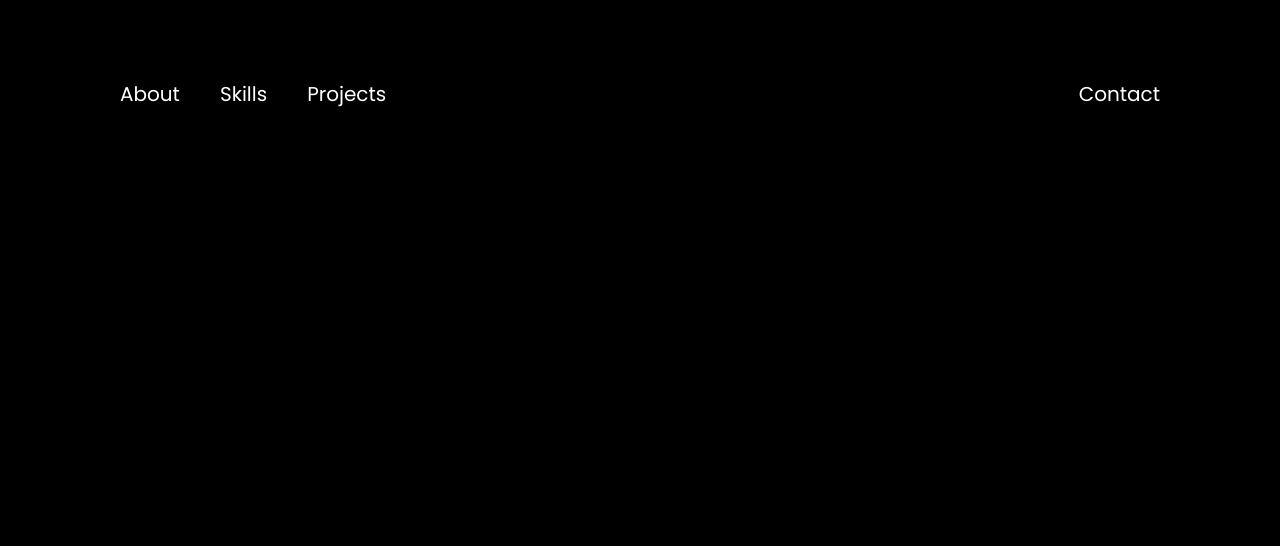
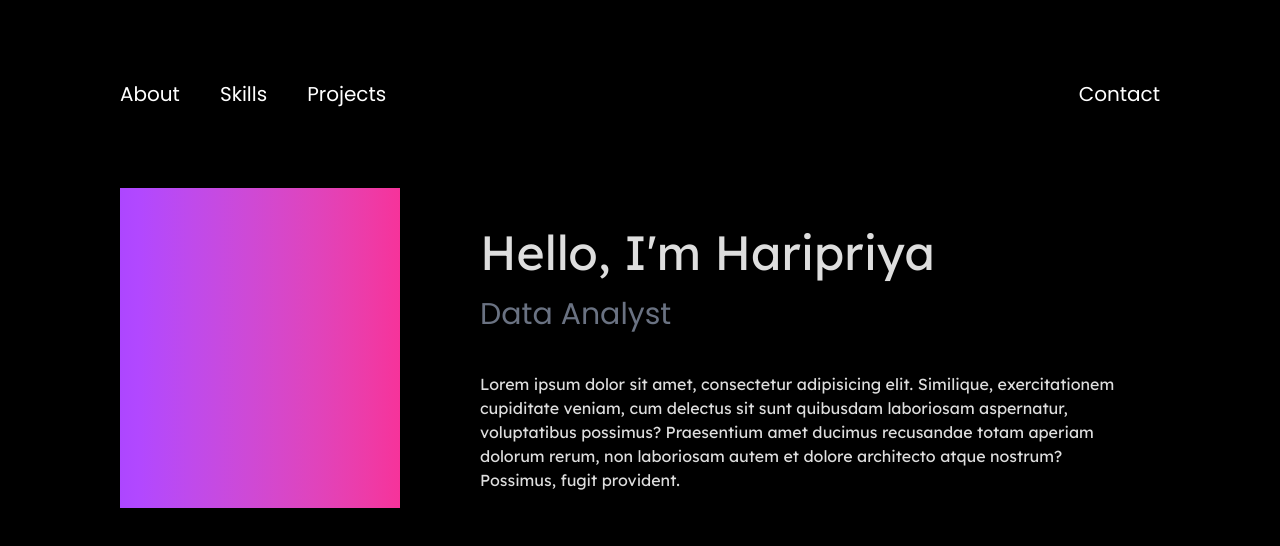
Before and after one commit to Haripriya-1212/PortfolioSite, a React (Vite) app in the folder frontend/: page / in a window 1280 px wide. Shown: the top 546 px of the page. Built offline with nearby package versions, Linux system fonts and the light colour scheme.

Commit message:
added about section

```diff
--- a/frontend/src/App.jsx
+++ b/frontend/src/App.jsx
@@ -2,7 +2,7 @@ import { useState } from 'react'
 import reactLogo from './assets/react.svg'
 import viteLogo from '/vite.svg'
 import './App.css'
-import Navbar from './components/Navbar'
+import HomePage from './HomePage'
 
 
 function App() {
@@ -10,7 +10,7 @@ function App() {
 
   return (
     <>
-      <Navbar/>
+      <HomePage/>
     </>
   )
 }
--- /dev/null
+++ b/frontend/src/HomePage.jsx
@@ -0,0 +1,22 @@
+import React from 'react'
+import Navbar from './components/Navbar'
+
+export default function HomePage() {
+  return (
+    <>
+        <Navbar/>
+        <div className='flex flex-row justify-start items-start py-20'>
+            <div className='h-80 w-70 bg-gradient-to-r from-purple-500 to-pink-500 text-white mr-10'>
+                {/* Avatar or something */}
+                {/* Hii */}
+            </div>
+            {/* <div className='border-2 border-purple-500 p-10'> */}
+            <div className='flex-1 p-10'>
+                <h1 className='font-primary text-5xl mb-5'>Hello, I'm Haripriya</h1>
+                <h2 className='font-secondary text-3xl text-gray-500 mb-10'>Data Analyst</h2>
+                <p className='font-primary'>Lorem ipsum dolor sit amet, consectetur adipisicing elit. Similique, exercitationem cupiditate veniam, cum delectus sit sunt quibusdam laboriosam aspernatur, voluptatibus possimus? Praesentium amet ducimus recusandae totam aperiam dolorum rerum, non laboriosam autem et dolore architecto atque nostrum? Possimus, fugit provident.</p>
+            </div>
+        </div>
+    </>
+  )
+}
```
